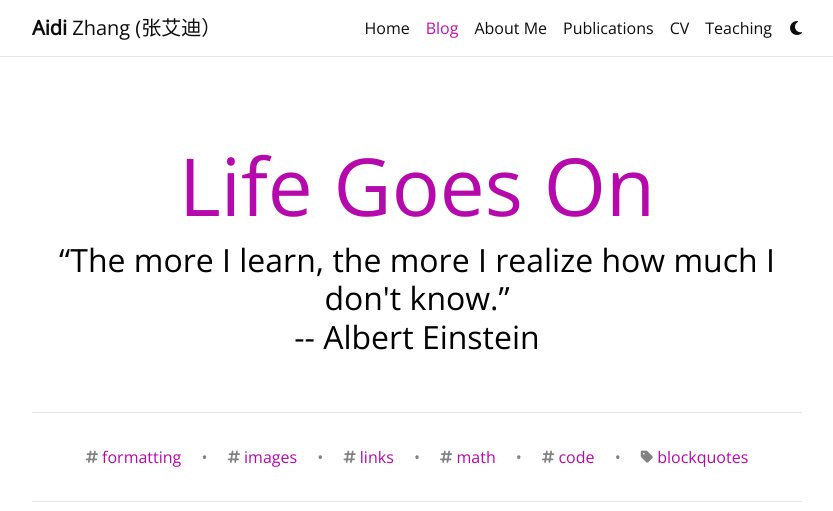
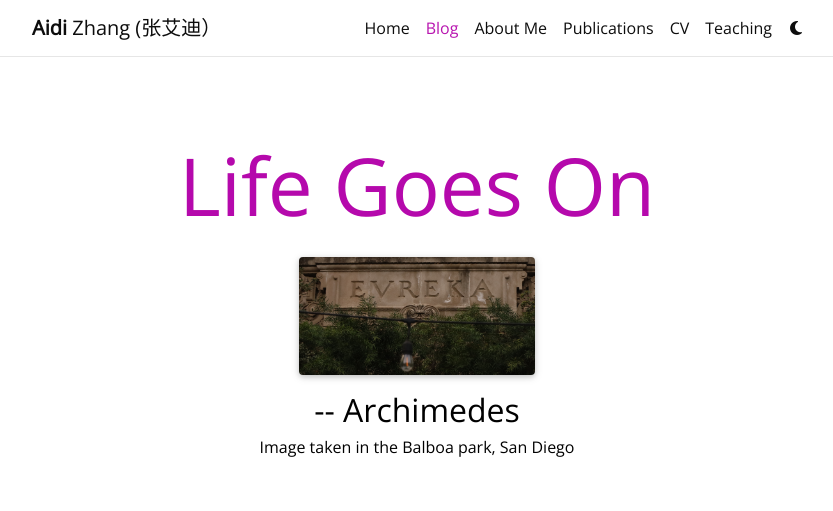
Before and after one commit to aidi-zhang/aidi-zhang.github.io, a Jekyll site: the page built from blog/index.html, in a window 1280 px wide. Shown: the top 511 px of the page, without its empty margins (223-1056 px from the left). Built offline with Jekyll 4.4.1, drawn with Linux system fonts in a browser that asks for light colours; full-size pictures stand in for the smaller copies a plugin makes; the list of posts is cut into pages by our own code; comment, search, counter and statistics services are not loaded; a style sheet for code colours, icons or effects is not loaded.

Commit message:
INI update and Eureka!

```diff
--- a/_config.yml
+++ b/_config.yml
@@ -123,7 +123,8 @@ bing_site_verification:  # out your bing-site-verification ID (Bing Webmaster)
 
 blog_name: Life Goes On # blog_name will be displayed in your blog page
 blog_nav_title: Blog # your blog must have a title for it to be displayed in the nav bar
-blog_description:  “The more I learn, the more I realize how much I don't know.”  <br>  -- Albert Einstein
+blog_description:  -- Archimedes
+# blog_description:  “The more I learn, the more I realize how much I don't know.”  <br>  -- Albert Einstein
 permalink: /blog/:year/:title/
 
 # Pagination
--- a/blog/index.html
+++ b/blog/index.html
@@ -21,7 +21,14 @@ pagination:
   {% if blog_name_size > 0 or blog_description_size > 0 %}
   <div class="header-bar">
     <h1>{{ site.blog_name }}</h1>
+    <div class="row justify-content-center">
+      <div class="col-sm-6 col-md-4 mt-3 text-center">
+          {% include figure.html path="../assets/img/eureka.png" title="Eureka!" class="img-fluid rounded z-depth-1 smaller-image" %}
+      </div>
+    </div>
+    <!-- <img src="../assets/img/eureka.png" alt="Eureka!" width="300" height="200"> -->
     <h2>{{ site.blog_description }}</h2>
+    <h6>Image taken in the Balboa park, San Diego</h6>
   </div>
   {% endif %}
 
```
Also changed, not shown: _news/announcement_4.md (added, +8 -0 lines), assets/img/eureka.png (added).
